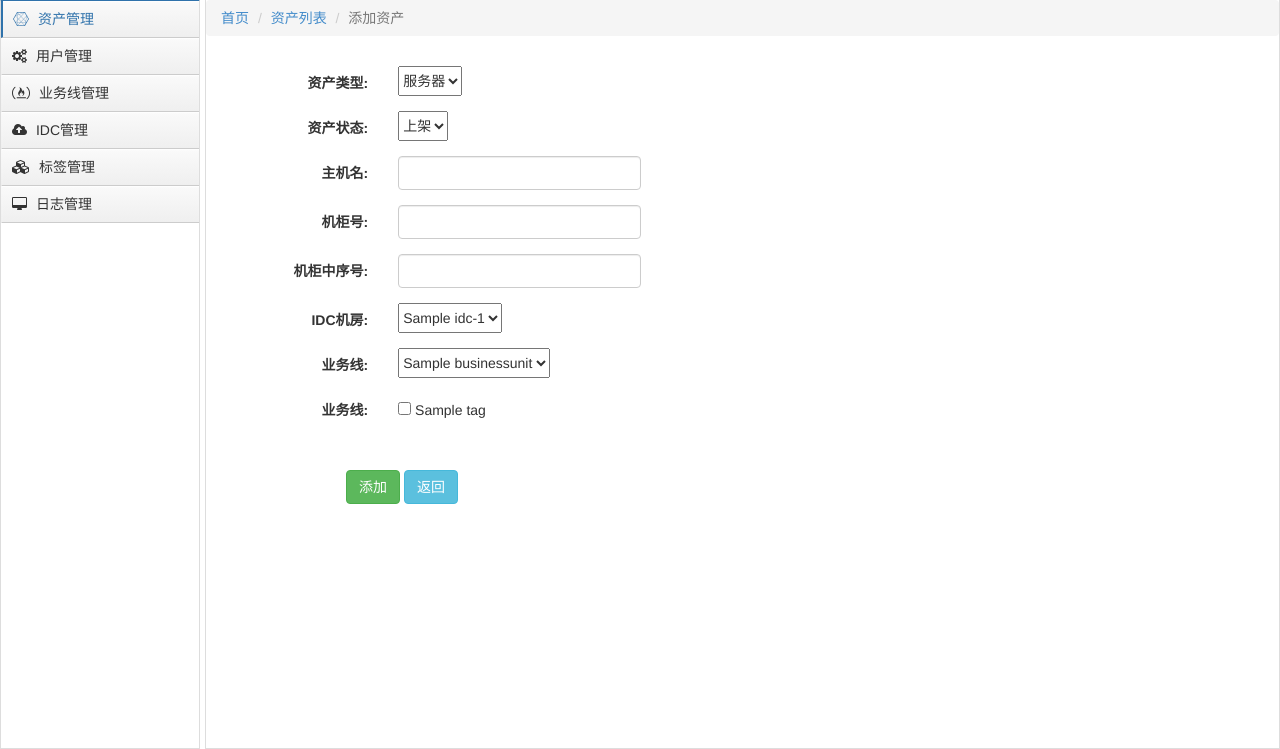
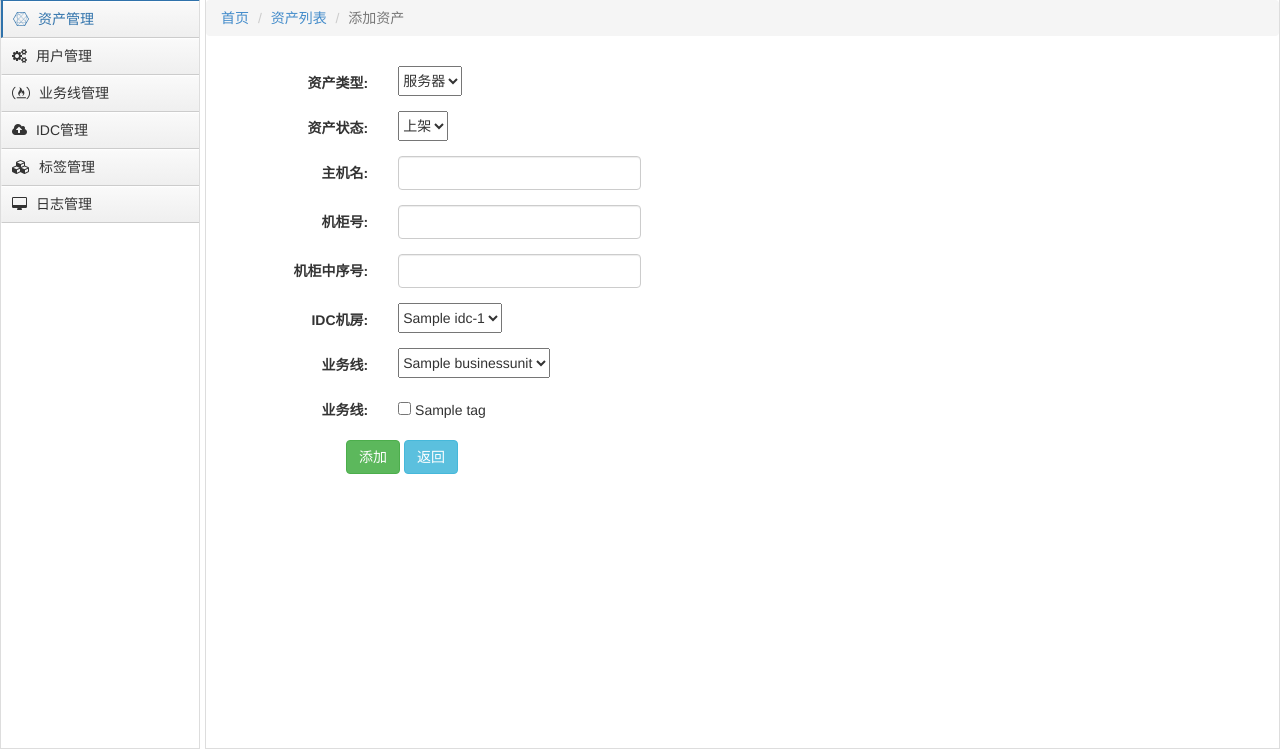
Before and after one commit to TerryMarszr0/cmdb-3, a Django app: page /add-asset.html in a window 1280 px wide. Shown: the part 51-800 px from the top of the page. Run offline with Django 3.2, Linux system fonts and the light colour scheme; tables that the repository leaves empty hold one stand-in row (values such as "Sample post"); some libraries are stand-ins or nearby versions.

Commit message:
配置新增资产页面

```diff
--- a/AutoCmdb/web/templates/add_asset.html
+++ b/AutoCmdb/web/templates/add_asset.html
@@ -92,7 +92,7 @@
                     {% endfor %}
                 </div>
             </div>
-            <div class="form-group" style="margin-left: 130px;margin-top: 50px;">
+            <div class="form-group" style="margin-left: 130px;margin-top: 20px;">
                 <button type="submit" class="btn btn-success" >添加</button>
                 <button type="button" class="btn btn-info">返回</button>
             </div>
```
